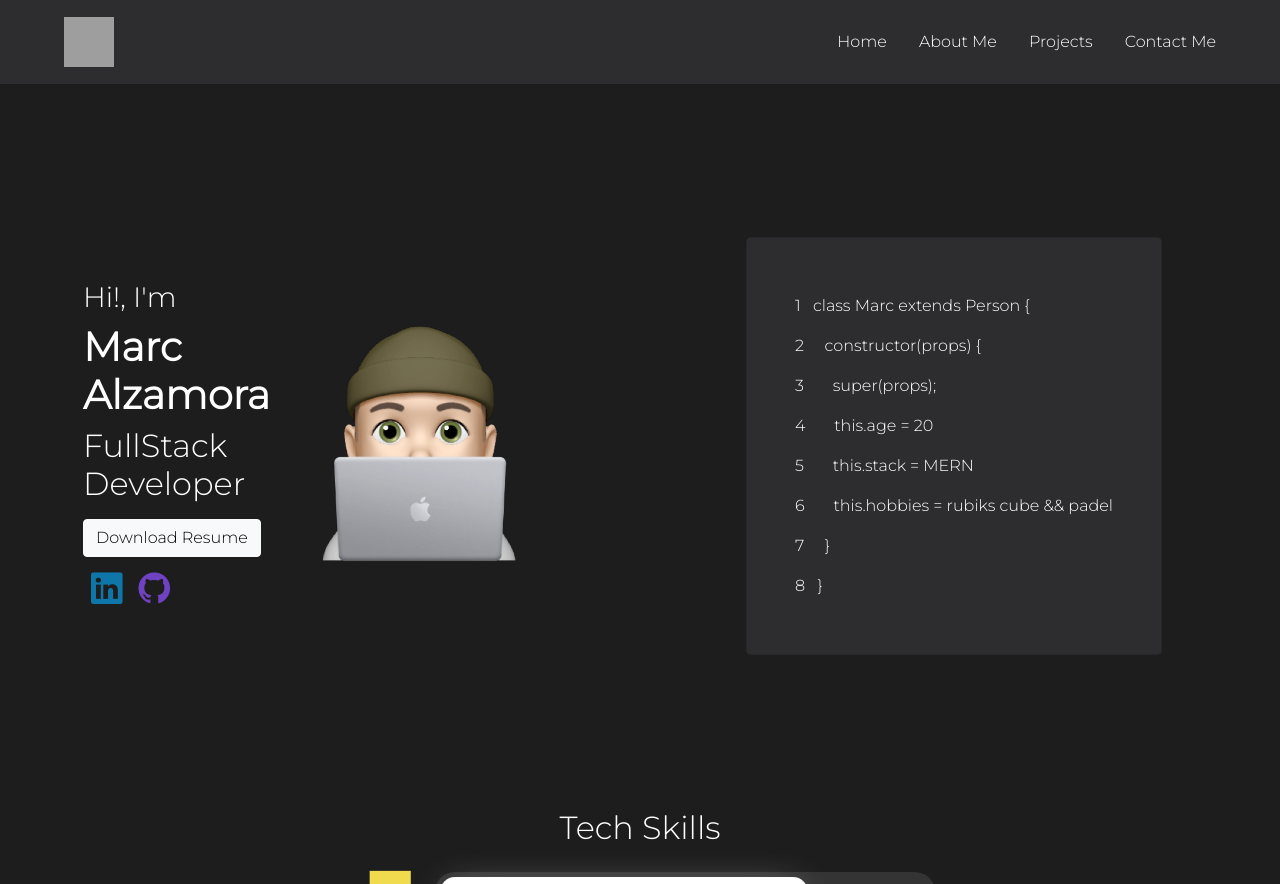
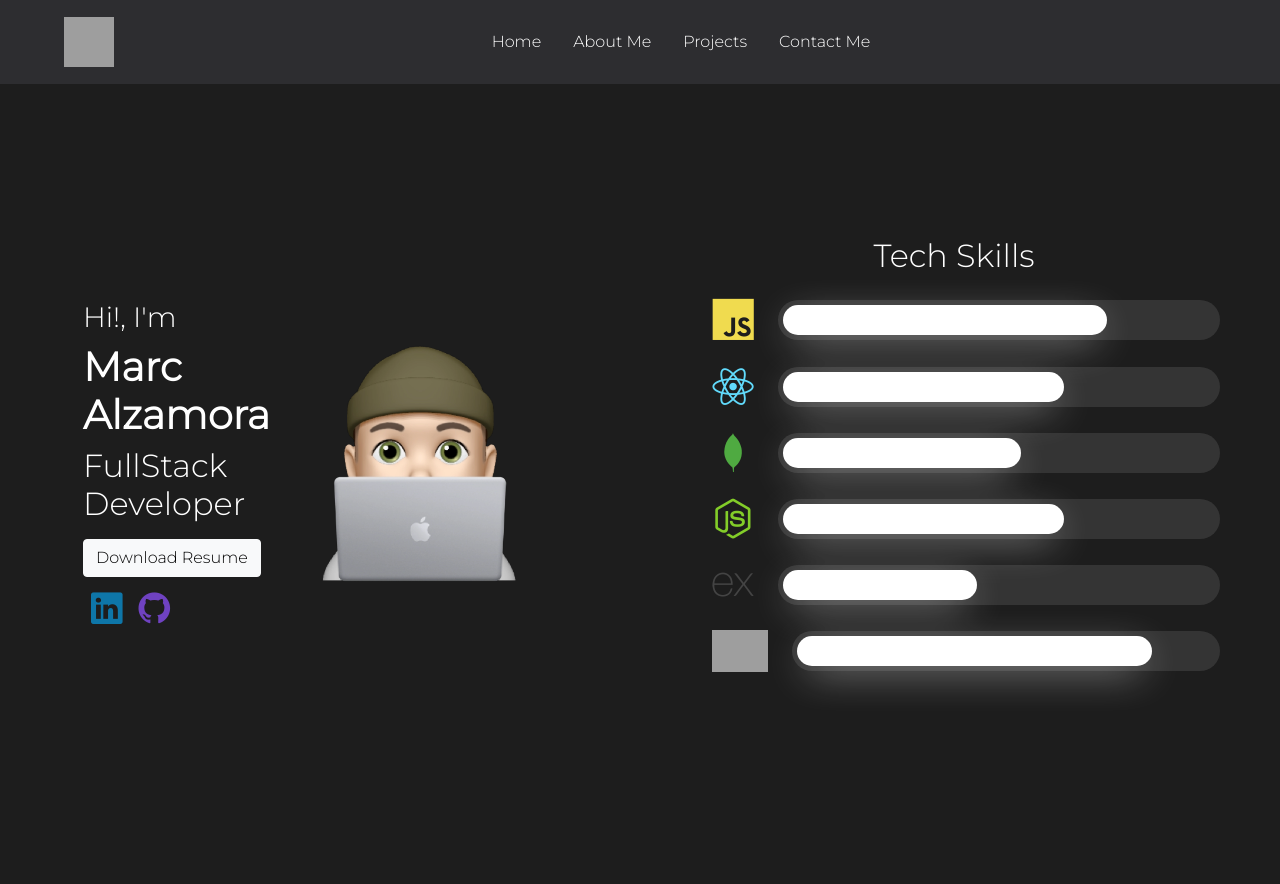
Before and after one commit to manzcube/manzcube.github.io, a React (Create React App) app: page / in a window 1280 px wide. Built offline with nearby package versions, Linux system fonts and the light colour scheme; grey boxes are pictures that could not be loaded.

Commit message:
fixing some bugs

```diff
--- a/src/components/Navbar/Navbar.css
+++ b/src/components/Navbar/Navbar.css
@@ -2,21 +2,18 @@
     font-family: 'Montserrat', sans-serif;
 }
 
-.toggledNavbar {
+.NavMenu {
     width: 100%;
     display: flex;
-    flex-direction: column;
     align-items: center;
-    background-color: #2d2d30;
-    line-height: 6ch;
+    justify-content: center;
 }
-
-.toggledNavbar a {
+.NavLink {
     color: white;
     text-decoration: none;
 }
 
-.toggledNavbar a:hover {
+.NavLink:hover {
+    text-decoration: underline !important;
     color: white;
-    text-decoration: underline !important;
 }
--- a/src/components/Navbar/Navbar.jsx
+++ b/src/components/Navbar/Navbar.jsx
@@ -1,32 +1,24 @@
-import React, { useState } from "react";
+import React from "react";
 import './NavBar.css';
-import { NavLink, Nav, NavMenu, Bars } from './NavbarElements';
+import { Nav, NavLink } from './NavbarElements';
 
 
  const NavBar = () => {
-    const [toggle, setToggle ] = useState(false)
-
     return (
         <React.Fragment>
             <Nav className="px-5 flex">
                 <NavLink to='/'>
                     <img src="https://icon-library.com/images/m-icon/m-icon-7.jpg" alt="icon" style={{ width: '50px', height: '50px' }} />
                 </NavLink>
-                <Bars type="button" onClick={() => { setToggle(!toggle) }} className='my-auto' />
 
-                <NavMenu>
-                    <NavLink to='/' activeStyle className='text-decoration-none'>Home</NavLink>
-                    <NavLink to='/about' activeStyle className='text-decoration-none'>About Me</NavLink>
-                    <NavLink to='/projects' activeStyle className='text-decoration-none'>Projects</NavLink>
-                    <NavLink to='/contactme' activeStyle className='text-decoration-none'>Contact Me</NavLink>
-                </NavMenu>
+                <div className='NavMenu'>
+                    <NavLink to='/' activeStyle className='NavLink'>Home</NavLink>
+                    <NavLink to='/about' activeStyle className='NavLink'>About Me</NavLink>
+                    <NavLink to='/projects' activeStyle className='NavLink'>Projects</NavLink>
+                    <NavLink to='/contactme' activeStyle className='NavLink'>Contact Me</NavLink>
+                </div>
             </Nav>
-            <div className="container-fluid flex-column align-items-center toggledNavbar text-white" style={{ display: `${toggle ? 'flex' : 'none'}` }}>
-                <a href='/' activeStyle className='text-decoration-none'>Home</a>
-                <a href='/about' activeStyle className='text-decoration-none'>About Me</a>
-                <a href='/projects' activeStyle className='text-decoration-none'>Projects</a>
-                <a href='/contactme' activeStyle className='text-decoration-none'>Contact Me</a>
-            </div>
+
         </React.Fragment>
     )
 
--- a/src/components/Navbar/NavbarElements.js
+++ b/src/components/Navbar/NavbarElements.js
@@ -1,48 +1,17 @@
 import styled from "styled-components";
-import { NavLink as Link } from 'react-router-dom';
-import { FaBars } from 'react-icons/fa';
+import {Link} from 'react-router-dom'
 
 export const Nav = styled.nav`
 background: #2d2d30;
 height: 8ch;
 display: flex;
 justify-content: space-between;
-z-index: 10;
-`
-export const NavMenu = styled.div`
-    display: flex;
-    align-items: center;
-    @media screen and (max-width: 768px) {
-        display: none;
-    }
 `
 
 export const NavLink = styled(Link)`
-color: white;
-display: flex;
-align-items: center;
-padding: 0 1rem;
-height: 100%;
-cursor: pointer;
-z-index: 10;
-
-&:hover {
-    text-decoration: underline !important;
-    color: white;
-}
-
-@media screen and (max-width: 992px) {
-    display: none;
-}
+    display: flex;
+    align-items: center;
+    padding: 0 1rem;
+    height: 100%;
+    cursor: pointer;
 `
-
-export const Bars = styled(FaBars)`
-display: none;
-color: white;
-
-@media screen and (max-width: 992px) {
-    display: block;
-    font-size: 3ch;
-
-}
-`
--- a/src/pages/Home.jsx
+++ b/src/pages/Home.jsx
@@ -24,25 +24,9 @@ const Home = () => {
             </span>
           </div>
 
-          <div className="col-lg-6 d-flex justify-content-center align-items-center p-5 animate__animated animate__bounceInRight">
-            <span className='d-flex justify-content-start'>
-              <div className="card p-5 rounded-3 d-flex justify-content-start">
-                <span className='my-1'>1 &nbsp; {'  class Marc extends Person {'}</span>
-                <span className='my-1'>2 &nbsp; &nbsp; {'constructor(props) {'}</span>
-                <span className='my-1'>3 &nbsp; &nbsp; &nbsp; {'super(props);'}</span>
-                <span className='my-1'>4 &nbsp; &nbsp; &nbsp; {'this.age = 20'}</span>
-                <span className='my-1'>5 &nbsp; &nbsp; &nbsp; {'this.stack = MERN'}</span>
-                <span className='my-1'>6 &nbsp; &nbsp; &nbsp; {'this.hobbies = rubiks cube && padel'}</span>
-                <span className='my-1'>7 &nbsp; &nbsp; {'}'}</span>
-                <span className='my-1'>8 &nbsp; {'}'}</span>
-              </div>
-            </span>
-          </div>
-          <div className="row">
-            <div className="col-6 mx-auto w-50 flex-column align-items-center animate__animated animate__bounceInUp">
-              <h2 className='text-center'>Tech Skills</h2>
-                <TechSkills />
-            </div>
+          <div className="col-lg-6 flex-column p-5 animate__animated animate__bounceInRight">
+            <h2 className='text-center'>Tech Skills</h2>
+            <TechSkills />
           </div>
         </div>
       </div>
```
